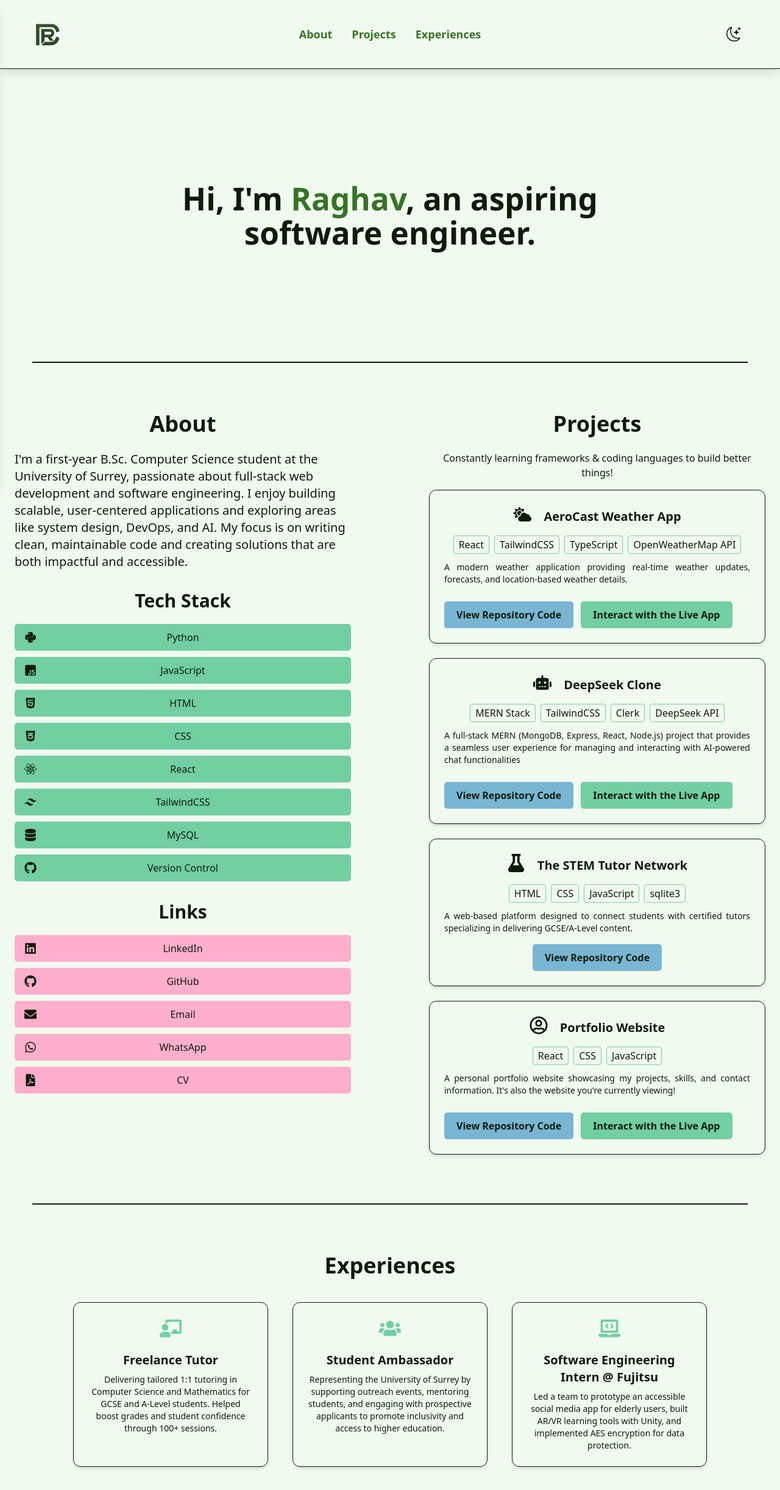
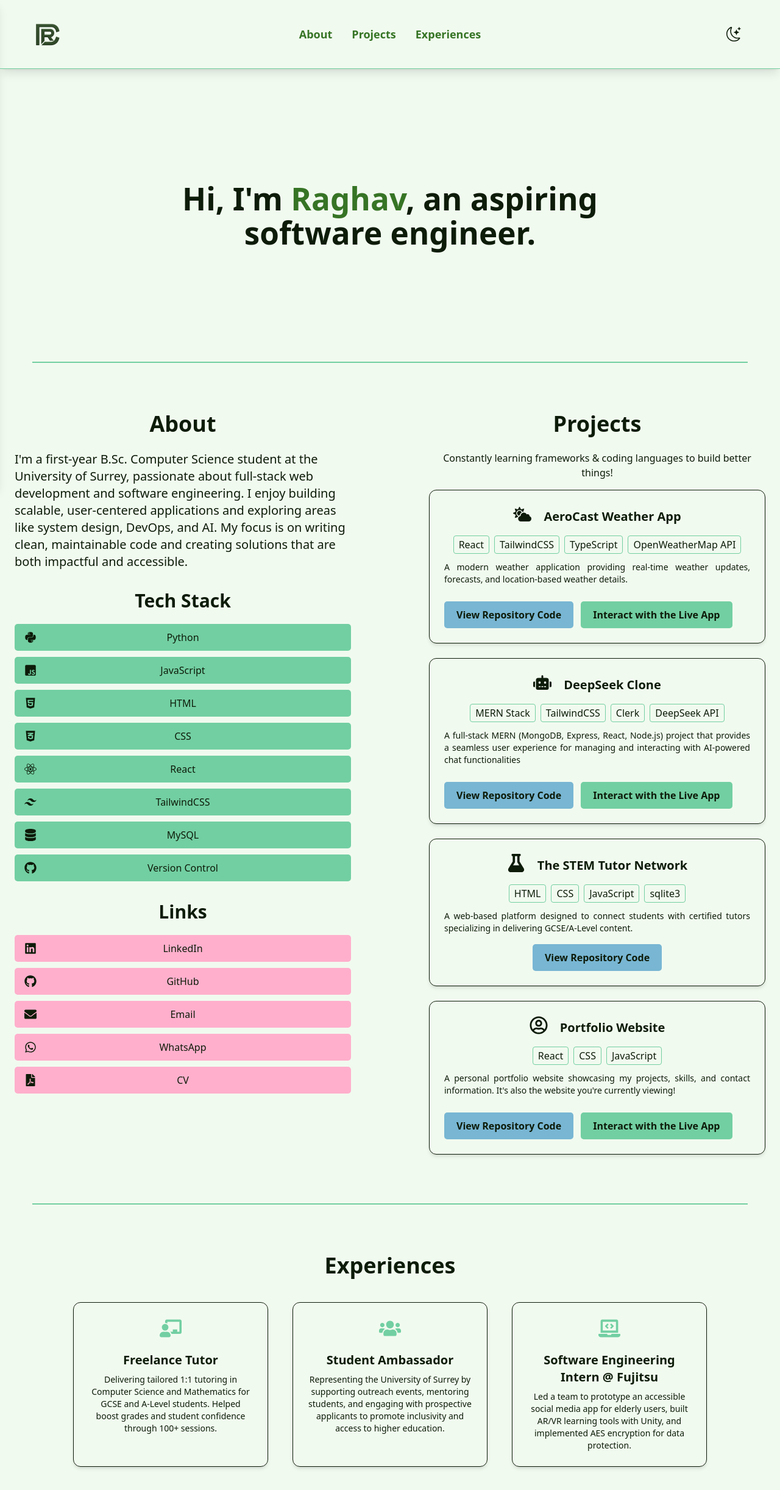
Before and after one commit to rxghavc/portfolio-website-v2, a React (Vite) app: page / in a window 1280 px wide. Shown: the top 2443 px of the page at 61% size. Built offline with nearby package versions, Linux system fonts and the light colour scheme.

Commit message:
updated colour values

```diff
--- a/src/components/Header.jsx
+++ b/src/components/Header.jsx
@@ -31,7 +31,10 @@ export default function Header() {
         setSidebarOpen={setSidebarOpen}
         navLinks={navLinks}
       />
-      <header className="top-0 left-0 w-full z-50 px-4 py-2 bg-background/90 text-text flex items-center justify-between shadow-lg border-b border-accent md:px-12 md:py-6 relative">
+      <header
+        className="top-0 left-0 w-full z-50 px-4 py-2 bg-background/90 text-text flex items-center justify-between shadow-lg border-b md:px-12 md:py-6 relative"
+        style={{ borderColor: 'var(--accent)' }}
+      >
         {/* Menu icon for mobile */}
         <button
           className="no-style flex md:hidden p-3 rounded-full text-background hover:text-accent transition-colors text-3xl bg-transparent border-0 shadow-none focus:outline-none mr-2"
--- a/src/pages/Home.jsx
+++ b/src/pages/Home.jsx
@@ -63,7 +63,7 @@ export default function Home() {
         </h1>
       </section>
       {/* Divider */}
-      <hr className="w-11/12 max-w-7xl mx-auto border-t-2 border-accent/60 my-0" />
+      <hr className="w-11/12 max-w-7xl mx-auto border-t-2 my-0" style={{ borderColor: 'var(--accent)' }} />
       {/* About & Projects Section */}
       <section id="about" className="py-20 bg-background/80">
         <div className="max-w-7xl mx-auto flex flex-col md:flex-row gap-16 md:gap-32 px-6 items-start">
@@ -188,7 +188,7 @@ export default function Home() {
         </div>
       </section>
       {/* Divider */}
-      <hr className="w-11/12 max-w-7xl mx-auto border-t-2 border-accent/60 my-0" />
+      <hr className="w-11/12 max-w-7xl mx-auto border-t-2 my-0" style={{ borderColor: 'var(--accent)' }} />
       {/* Experiences Section as cards */}
       <section id="experiences" className="min-h-[60vh] flex flex-col items-center justify-center px-6 py-20">
         <h2 className="text-3xl md:text-4xl font-semibold mb-10 text-center w-full">Experiences</h2>
```
